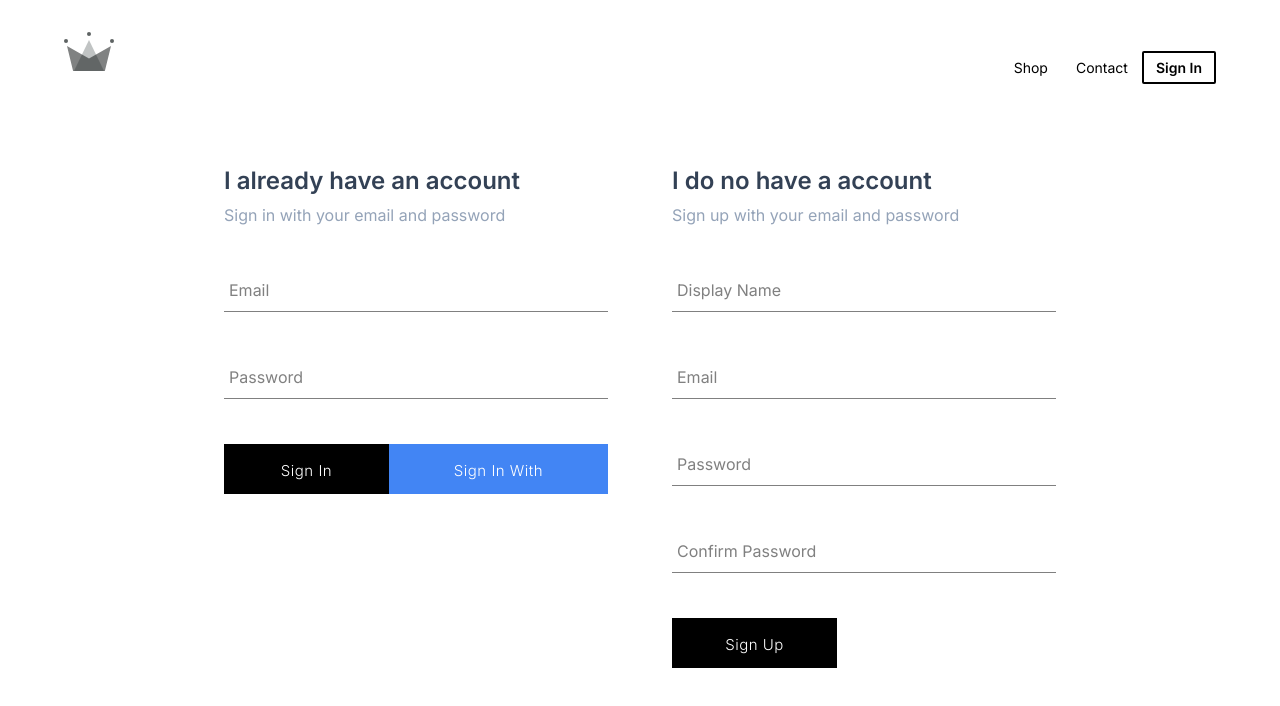
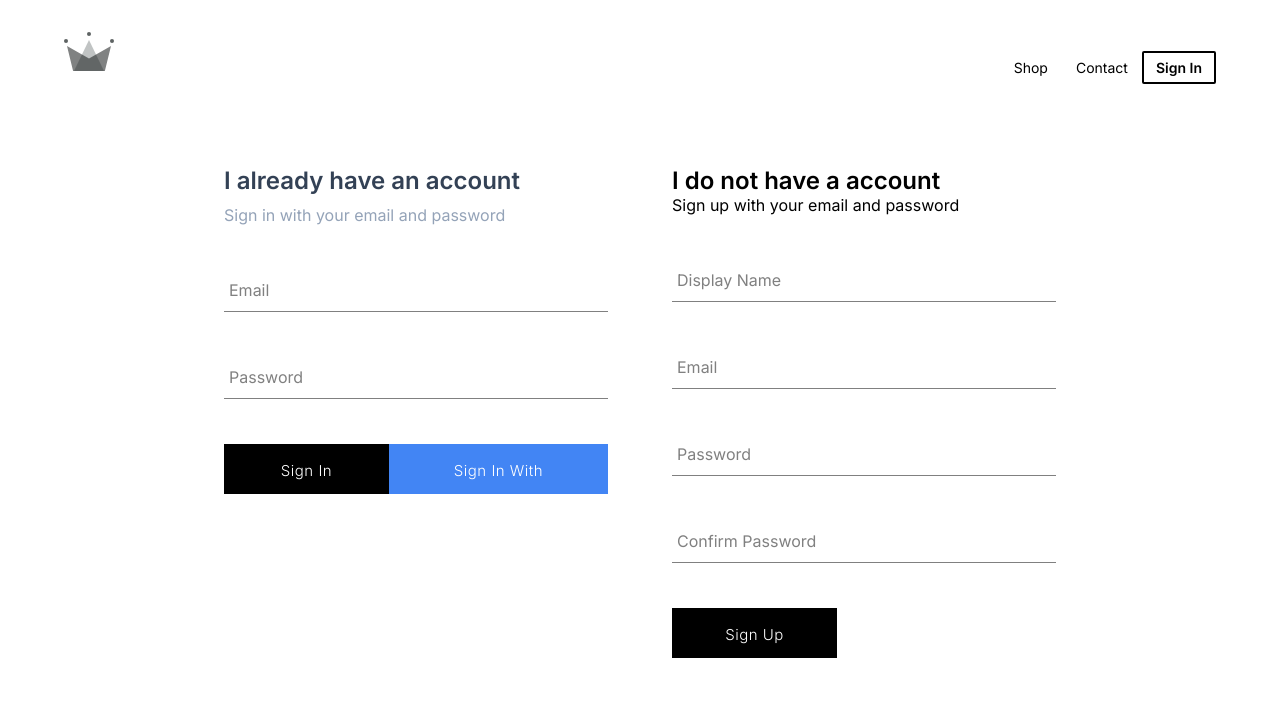
Before and after one commit to krishnasah371/crwn-clothing, a React (Create React App) app: page /signin in a window 1280 px wide. Shown: the top 706 px of the page. Built offline with nearby package versions, Linux system fonts and the light colour scheme; no server answers.

Commit message:
fixed console error typo

```diff
--- a/src/components/sign-up/sign-up.component.jsx
+++ b/src/components/sign-up/sign-up.component.jsx
@@ -1,7 +1,7 @@
 import React from "react";
 
-// styles and components
-import FormInput from "../form-input/form-input.component.jsx";
+// Styles and components
+import FormInput from "../form-input/form-input.component";
 import CustomButton from "../custom-button/custom-button.component";
 import { auth, createUserProfileDocument } from "../../firebase/firebase.utils";
 import "./sign-up.styles.scss";
@@ -20,10 +20,11 @@ class SignUp extends React.Component {
 
 	handleSubmit = async (event) => {
 		event.preventDefault();
+
 		const { displayName, email, password, confirmPassword } = this.state;
 
 		if (password !== confirmPassword) {
-			alert("password don't match");
+			alert("passwords don't match");
 			return;
 		}
 
@@ -34,6 +35,7 @@ class SignUp extends React.Component {
 			);
 
 			await createUserProfileDocument(user, { displayName });
+
 			this.setState({
 				displayName: "",
 				email: "",
@@ -41,7 +43,7 @@ class SignUp extends React.Component {
 				confirmPassword: "",
 			});
 		} catch (error) {
-			console.log(error, error.message);
+			console.error(error);
 		}
 	};
 
@@ -55,11 +57,9 @@ class SignUp extends React.Component {
 		const { displayName, email, password, confirmPassword } = this.state;
 		return (
 			<div className="sign-up">
-				<h2 className="heading">I do no have a account</h2>
-				<span className="sub-heading">
-					Sign up with your email and password
-				</span>
-				<form className="sing-up-form" onSubmit={this.handleSubmit}>
+				<h2 className="title">I do not have a account</h2>
+				<span>Sign up with your email and password</span>
+				<form className="sign-up-form" onSubmit={this.handleSubmit}>
 					<FormInput
 						type="text"
 						name="displayName"
```
